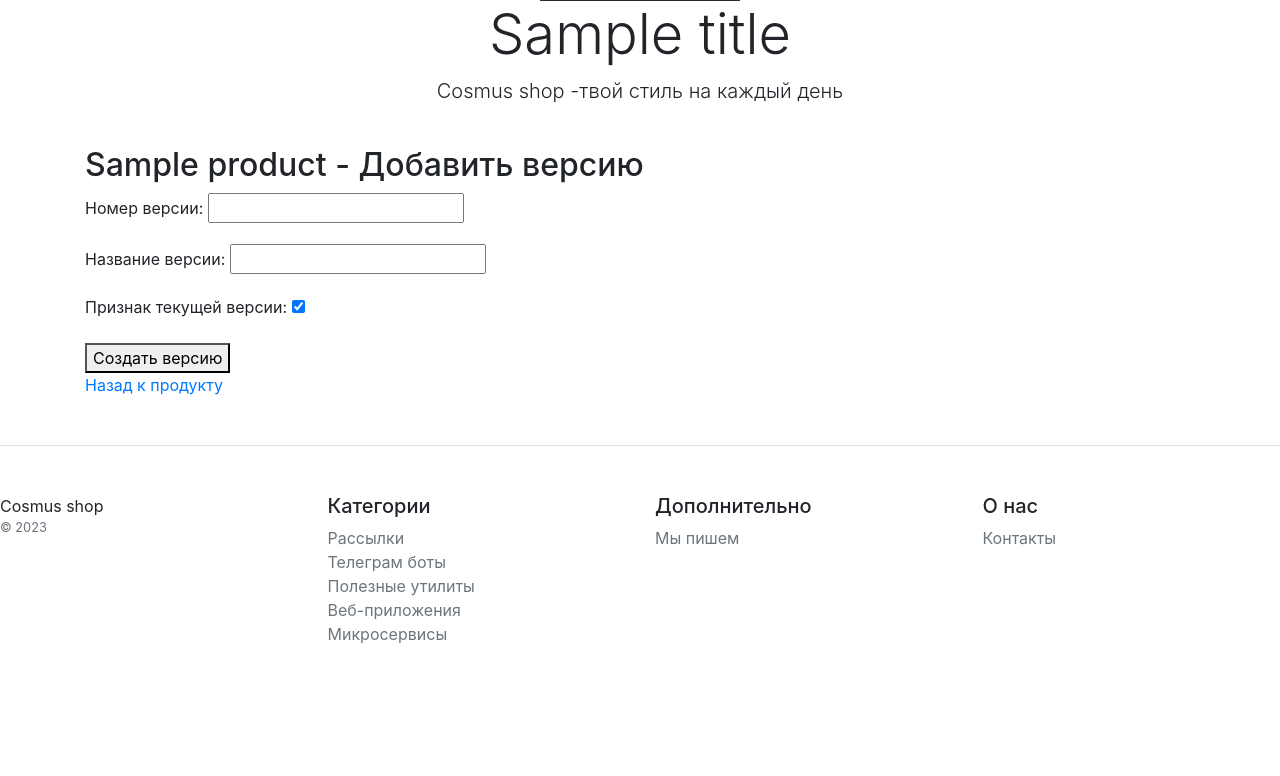
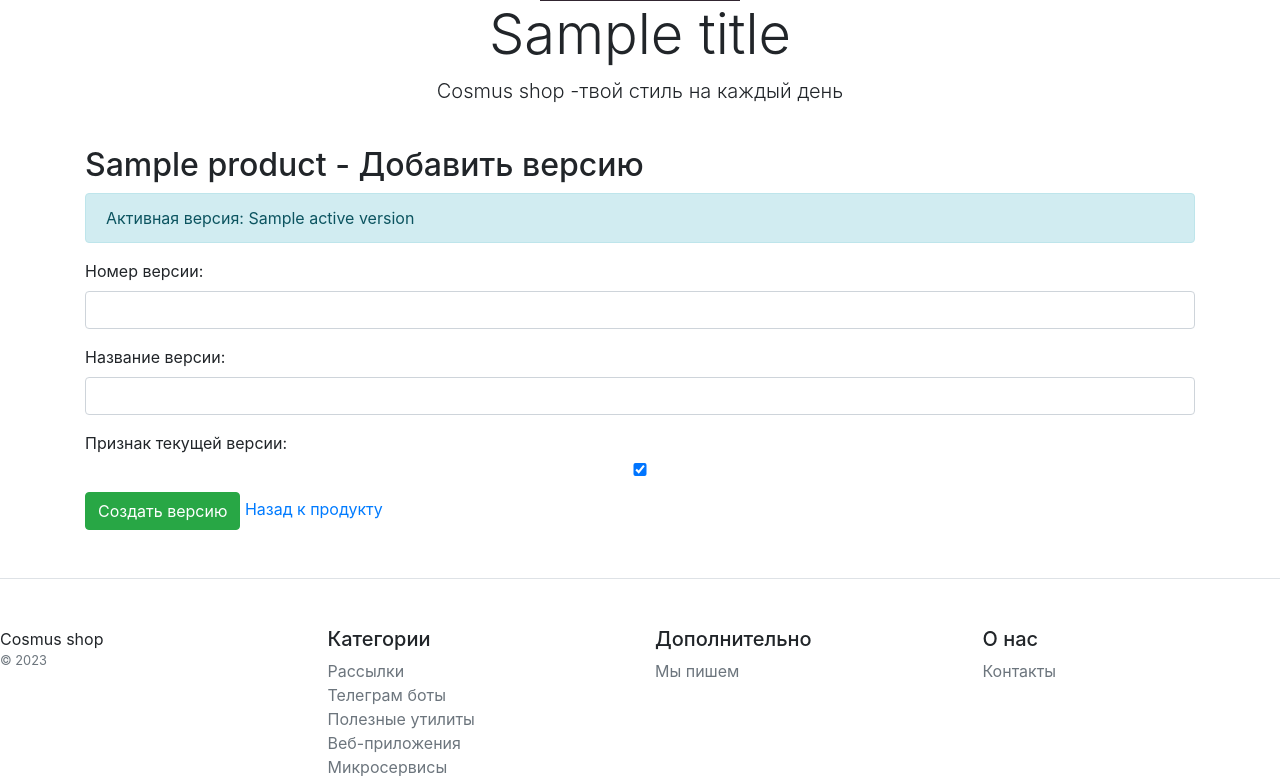
Before and after one commit to SerjMonstrX/HW_19_2, a Django app: template catalog/templates/catalog/add_version_to_product.html in a window 1280 px wide. Shown: the part 338-1114 px from the top of the page. Before the commit the page ends 981 px from the top, so only its background shows below. Run offline with Django 5.2, Linux system fonts and the light colour scheme; tables that the repository leaves empty hold one stand-in row (values such as "Sample post"); the template is opened without the code that fills it: values that come from a table or form of the project are taken from there, most other values are stand-ins (such as "Sample title", 1, 10 or a date in 2020); some libraries are stand-ins or nearby versions.

Commit message:
22.1.3 Готово

```diff
--- a/catalog/forms.py
+++ b/catalog/forms.py
@@ -9,7 +9,6 @@ class ProductForm(forms.ModelForm):
     class Meta:
         model = Product
         fields = ['name', 'description', 'price', 'category']
-
 
     def clean_name(self):
         forbidden_words = ['казино', 'криптовалюта', 'крипта', 'биржа', 'дешево', 'бесплатно', 'обман', 'полиция',
@@ -29,6 +28,12 @@ class ProductForm(forms.ModelForm):
                 raise ValidationError(f"Недопустимое слово в описании продукта: {word}")
         return description
 
+    def __init__(self, *args, **kwargs):
+        super().__init__(*args, **kwargs)
+        for field_name, field in self.fields.items():
+            field.widget.attrs['class'] = 'form-control'
+
+
 class VersionForm(forms.ModelForm):
     class Meta:
         model = Version
@@ -36,5 +41,5 @@ class VersionForm(forms.ModelForm):
 
     def __init__(self, *args, **kwargs):
         super().__init__(*args, **kwargs)
-        self.helper = FormHelper()
-        self.helper.add_input(Submit('submit', 'Создать версию'))
+        for field_name, field in self.fields.items():
+            field.widget.attrs['class'] = 'form-control'
--- a/catalog/templates/catalog/add_version_to_product.html
+++ b/catalog/templates/catalog/add_version_to_product.html
@@ -2,12 +2,19 @@
 
 {% block content %}
     <div class="container">
-  <h2>{{ product.name }} - Добавить версию</h2>
-  <form method="post">
-    {% csrf_token %}
-    {{ form.as_p }}
-    <button type="submit">Создать версию</button>
-  </form>
-  <a href="{% url 'catalog:product_detail' product.pk %}">Назад к продукту</a>
+        <h2>{{ product.name }} - Добавить версию</h2>
+
+        {% if active_version %}
+            <div class="alert alert-info">
+                Активная версия: {{ active_version.version_name }}
+            </div>
+        {% endif %}
+
+        <form method="post">
+            {% csrf_token %}
+            {{ form.as_p }}
+            <button type="submit" class="btn btn-success">Создать версию</button>
+            <a href="{% url 'catalog:product_detail' product.pk %}">Назад к продукту</a>
+        </form>
     </div>
 {% endblock %}
--- a/catalog/templates/catalog/product_form.html
+++ b/catalog/templates/catalog/product_form.html
@@ -14,7 +14,8 @@
                     {% csrf_token %}
                     {{ form.as_p }}
 
-                    <button type="submit" class="tn btn-success">Сохранить</button>
+                    <button type="submit" class="btn btn-success">Сохранить</button>
+                      <a href="{% url 'catalog:product_detail' product.pk %}">Назад к продукту</a>
                 </form>
             </div>
             <div class="card-footer"></div>
--- a/config/settings.py
+++ b/config/settings.py
@@ -39,7 +39,8 @@ INSTALLED_APPS = [
     'django.contrib.staticfiles',
 
     'catalog',
-    'blog'
+    'blog',
+    'crispy_forms',
 ]
 
 MIDDLEWARE = [
@@ -133,3 +134,5 @@ DEFAULT_AUTO_FIELD = 'django.db.models.BigAutoField'
 
 MEDIA_URL = 'media/'
 MEDIA_ROOT = BASE_DIR / 'media'
+
+CRISPY_TEMPLATE_PACK = 'uni_form'
```
Also changed, not shown: catalog/templates/catalog/product_detail.html (+6 -2 lines).
